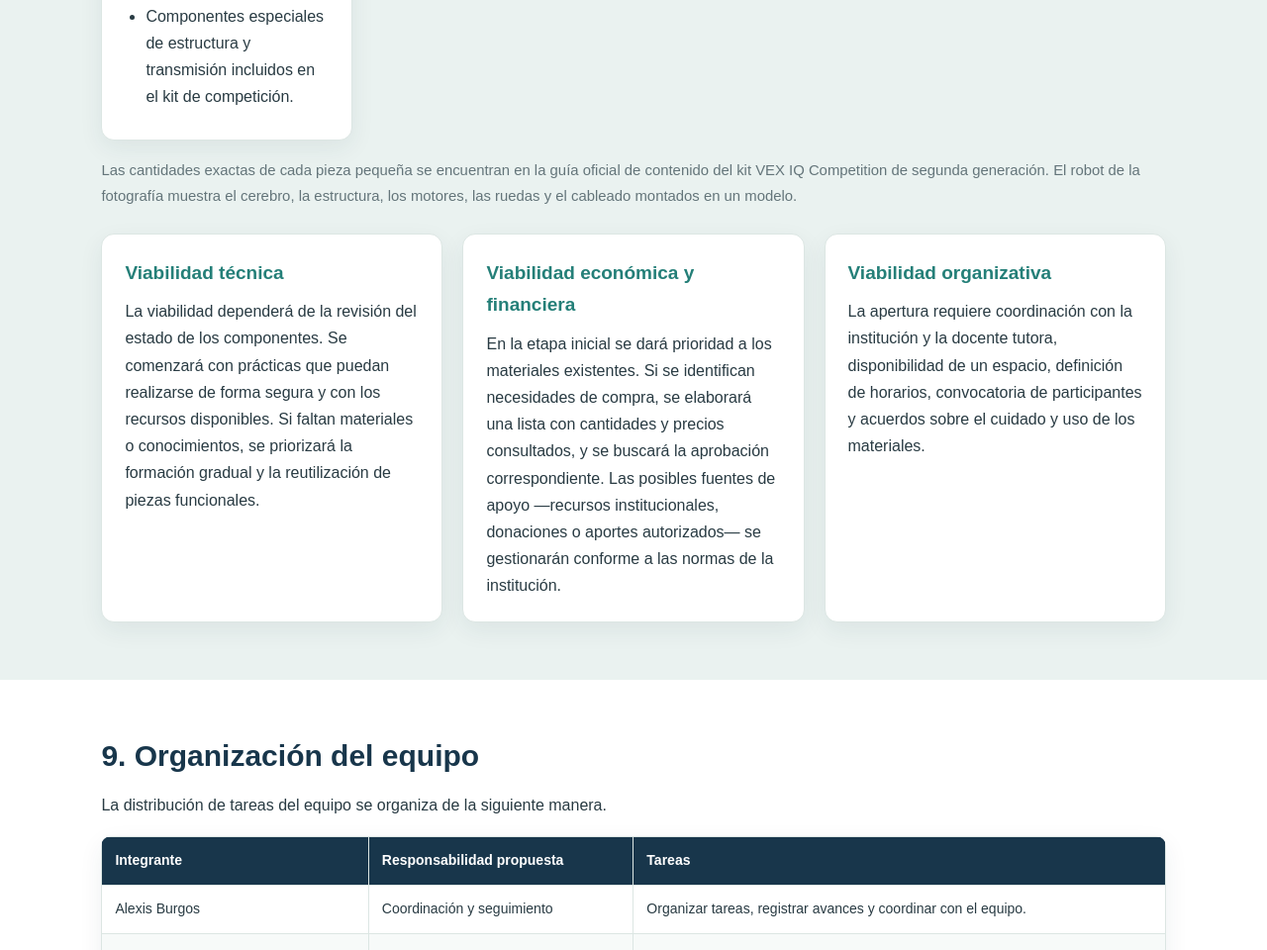
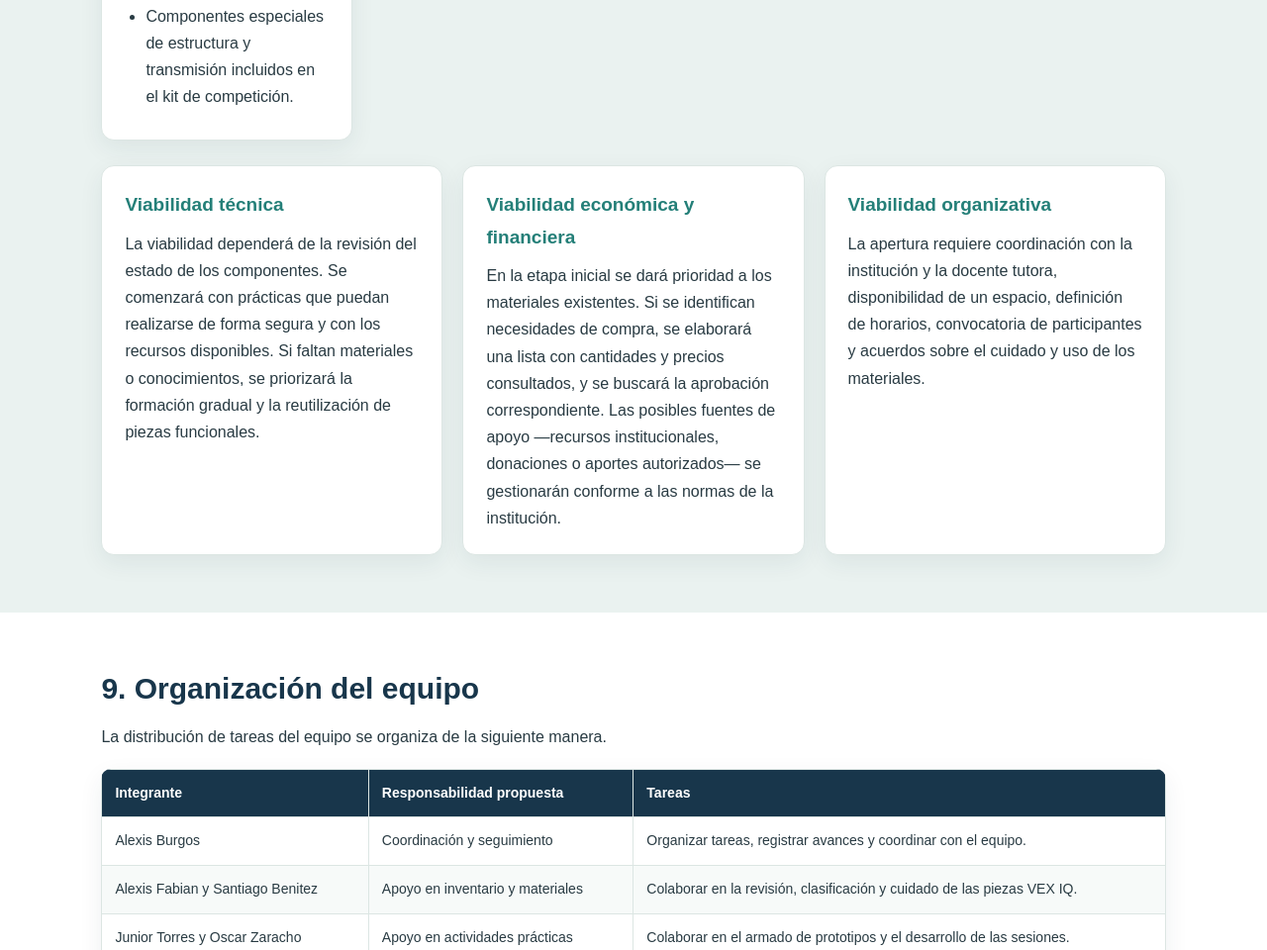
Before and after one commit to cedmr-pytos-promo/028-robotix, a plain HTML site: page index.html in a window 1280 px wide. Shown: the part 5994-6954 px from the top of the page at 99% size. Drawn offline with Linux system fonts and the light colour scheme.

Commit message:
Add files via upload

```diff
--- a/index.html
+++ b/index.html
@@ -434,9 +434,6 @@
                     </ul>
                 </article>
             </div>
-
-            <p class="nota pie-seccion">Las cantidades exactas de cada pieza pequeña se encuentran en la guía oficial de contenido del kit VEX IQ Competition de segunda generación. El robot de la fotografía muestra el cerebro, la estructura, los motores, las ruedas y el cableado montados en un modelo.</p>
-
             <div class="tarjetas">
                 <article class="tarjeta"><h3>Viabilidad técnica</h3><p>La viabilidad dependerá de la revisión del estado de los componentes. Se comenzará con prácticas que puedan realizarse de forma segura y con los recursos disponibles. Si faltan materiales o conocimientos, se priorizará la formación gradual y la reutilización de piezas funcionales.</p></article>
                 <article class="tarjeta"><h3>Viabilidad económica y financiera</h3><p>En la etapa inicial se dará prioridad a los materiales existentes. Si se identifican necesidades de compra, se elaborará una lista con cantidades y precios consultados, y se buscará la aprobación correspondiente. Las posibles fuentes de apoyo —recursos institucionales, donaciones o aportes autorizados— se gestionarán conforme a las normas de la institución.</p></article>
```
